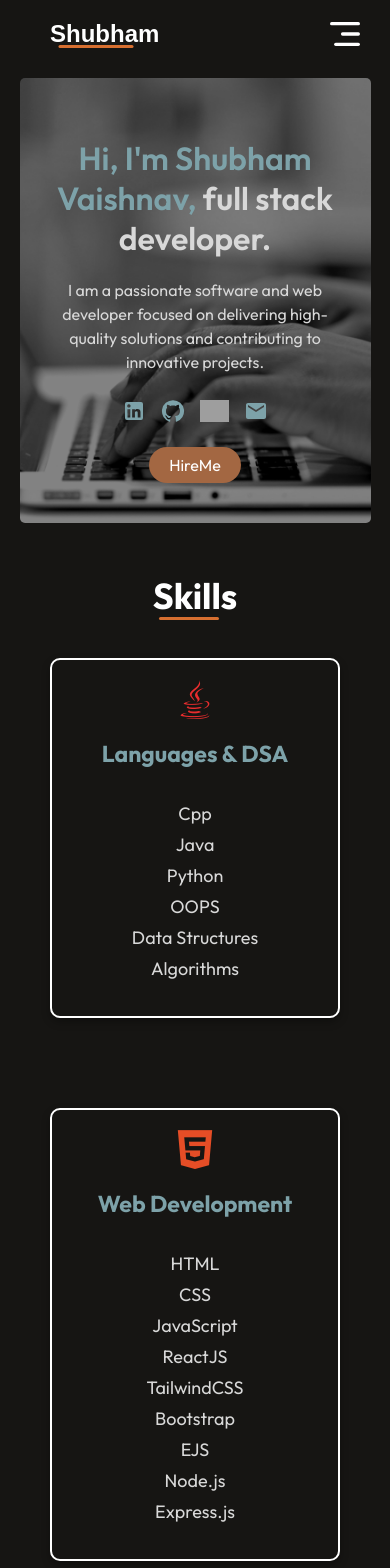
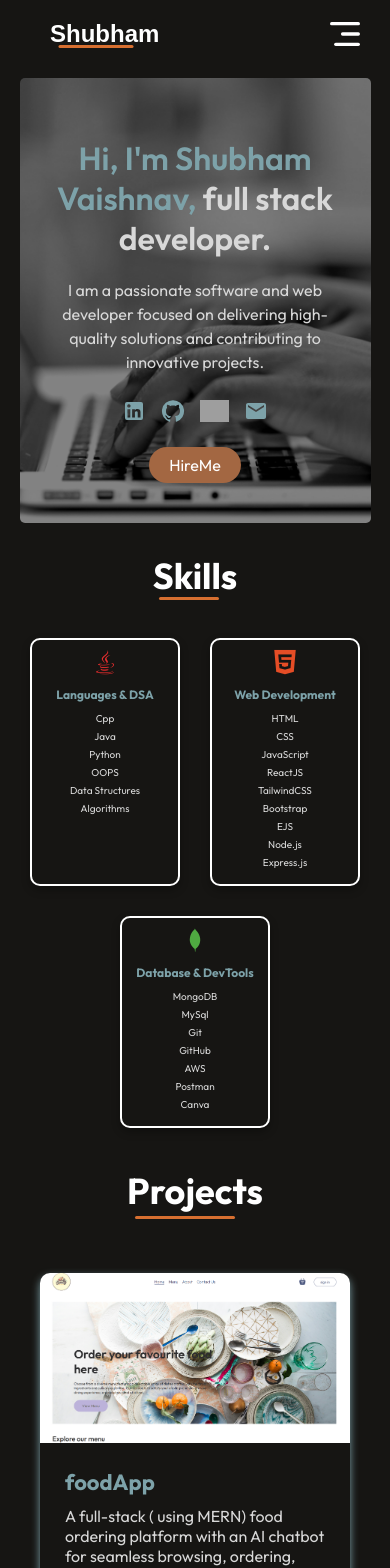
Before and after one commit to Shubhamvaishnav18/Portfolio, a React (Vite) app: page / in a window 390 px wide. Shown: the top 1568 px of the page. Built offline with nearby package versions, Linux system fonts and the light colour scheme; grey boxes are pictures that could not be loaded; a web font is replaced by a local one.

Commit message:
Update Skills.css

```diff
--- a/src/Components/Skills/Skills.css
+++ b/src/Components/Skills/Skills.css
@@ -2,6 +2,7 @@
     padding: 50px;
     color: white;
     text-align: center;
+    justify-content: center;
   }
 
   .skills-title {
@@ -24,16 +25,17 @@
 }
 
   .skills-container {
-    display: flex;
+    display: grid;
     justify-content: center;
-    gap: 90px;
-    flex-wrap: wrap;
+    grid-template-columns: repeat(3, 1fr);
+    gap: 60px;
+    padding: 0 150px;
   }
 
   .skills-card {
     border-radius: 10px;
     padding: 20px;
-    width: 344px;
+    /* width: 344px; */
     box-shadow: 0 4px 8px rgba(0, 0, 0, 0.3);
     border: 2px solid white;
     transition: transform 0.5s;
@@ -64,3 +66,46 @@
     margin: 8px 0;
     color: #D8D8D8;
   }
+
+  @media(max-width:480px) {
+
+    .skills-section {
+      margin-top: 30px;
+      padding: 0;
+    }
+
+    .skills-container {
+      display: grid;
+      grid-template-columns: repeat(2, 1fr);
+      gap: 30px;
+    }
+
+    .skills-container > div:nth-child(3) {
+      grid-column: span 2;
+      justify-self: center;
+    }
+
+    .skills-card {
+      padding: 10px;
+      width: 150px;
+    }
+
+    .skill-icon {
+      font-size: 25px;
+    }
+
+    .skills-card h3 {
+      font-size: 12px;
+      margin: 10px 0;
+    }
+
+    .skills-card ul {
+      padding: 0px;
+    }
+
+    .skills-card li {
+      font-size: 10px;
+      margin: 5px 0;
+
+    }
+  }
```
